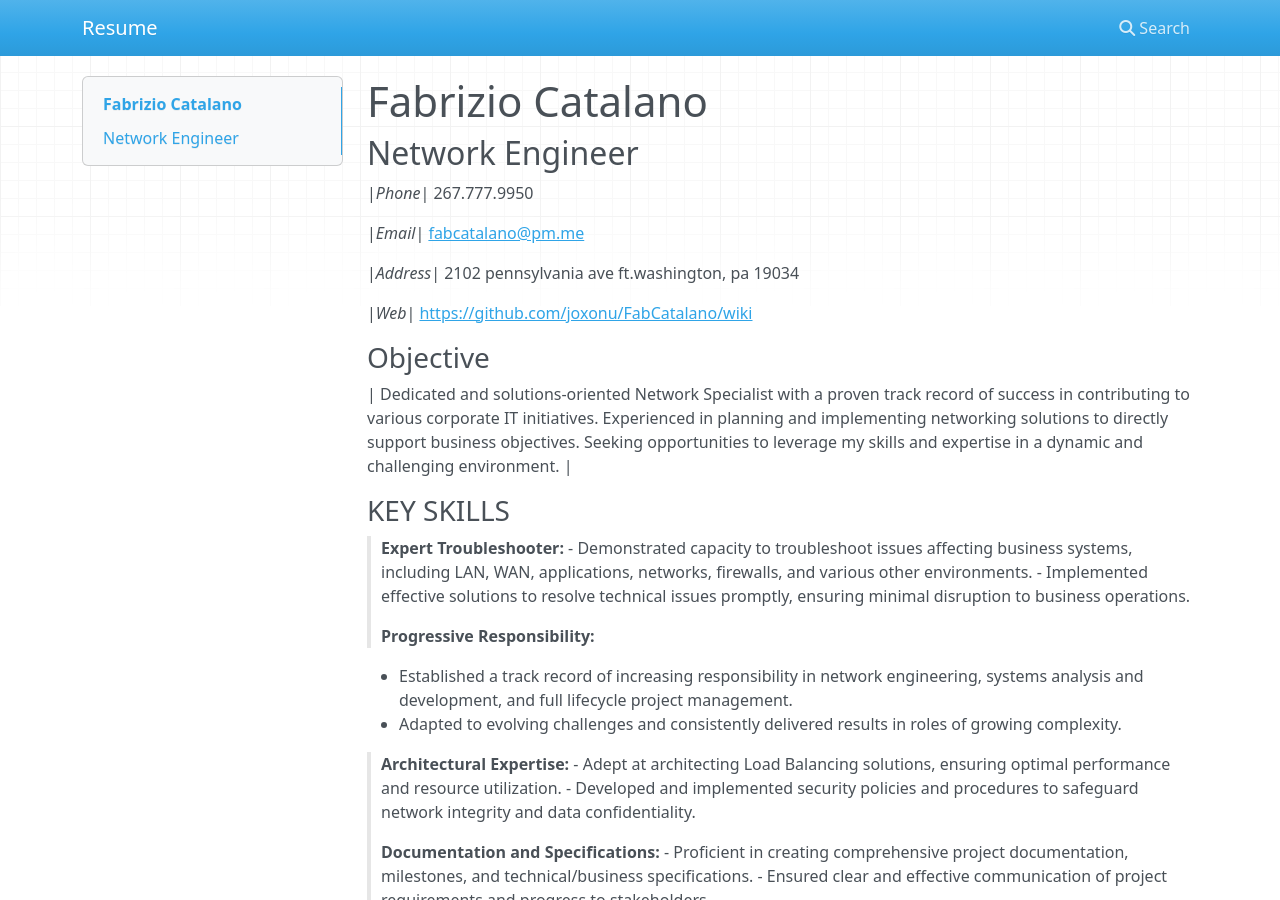
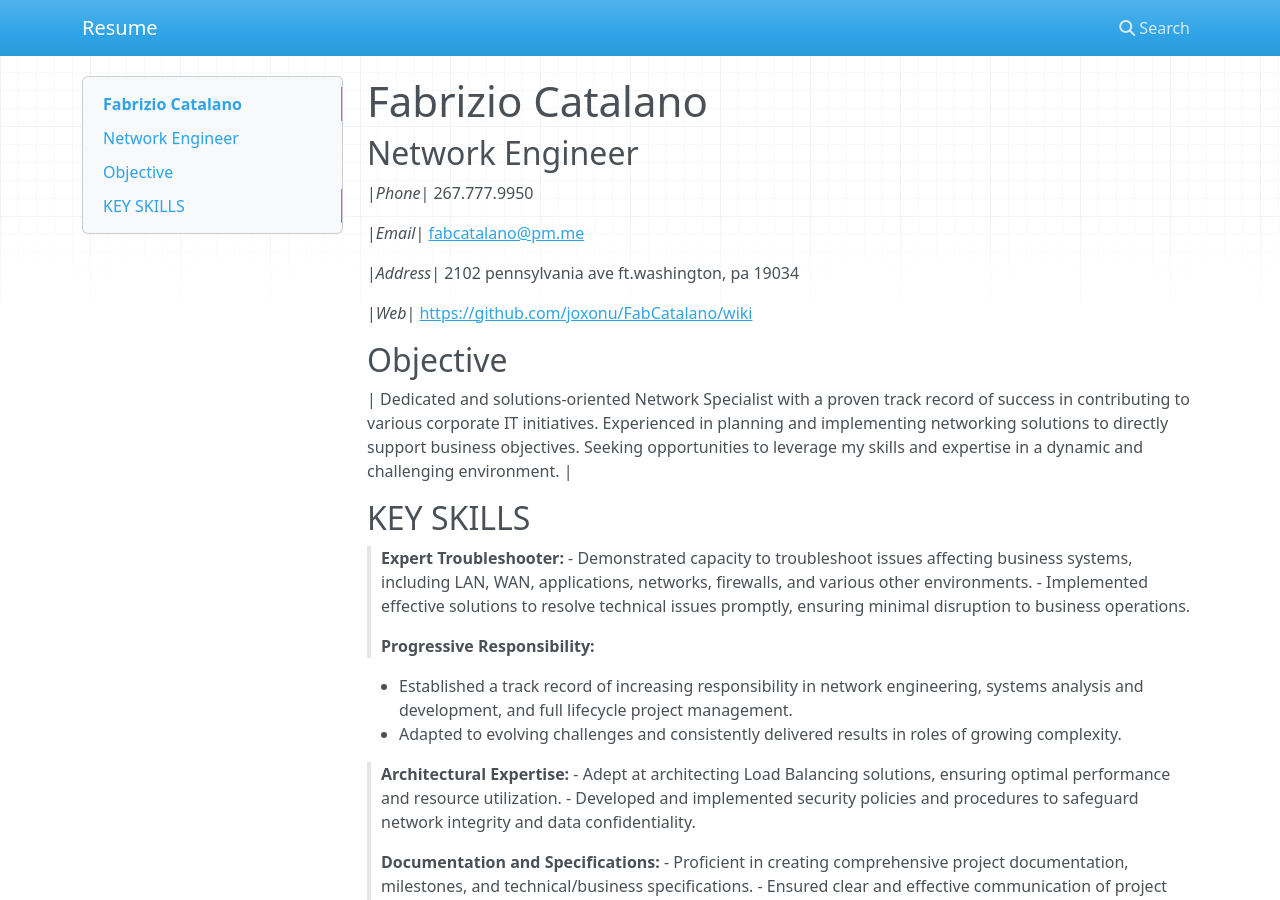
Before and after one commit to joxonu/Documents, an MkDocs documentation site: the page built from docs/index.md, in a window 1280 px wide and 900 px high. Built offline with MkDocs 1.6.1, drawn with Linux system fonts in a browser that asks for light colours; nearby versions of some CDN libraries.

Commit message:
changed headers index.md

```diff
--- a/docs/index.md
+++ b/docs/index.md
@@ -12,9 +12,9 @@
  |_Web_| [https://github.com/joxonu/FabCatalano/wiki](https://github.com/joxonu/FabCatalano/wiki)
 
 
-### Objective
+## Objective
 | Dedicated and solutions-oriented Network Specialist with a proven track record of success in contributing to various corporate IT initiatives. Experienced in planning and implementing networking solutions to directly support business objectives. Seeking opportunities to leverage my skills and expertise in a dynamic and challenging environment. |
-### KEY SKILLS
+## KEY SKILLS
 > **Expert Troubleshooter:**
 - Demonstrated capacity to troubleshoot issues affecting business systems, including LAN, WAN, applications, networks, firewalls, and various other environments.
 - Implemented effective solutions to resolve technical issues promptly, ensuring minimal disruption to business operations.
```
